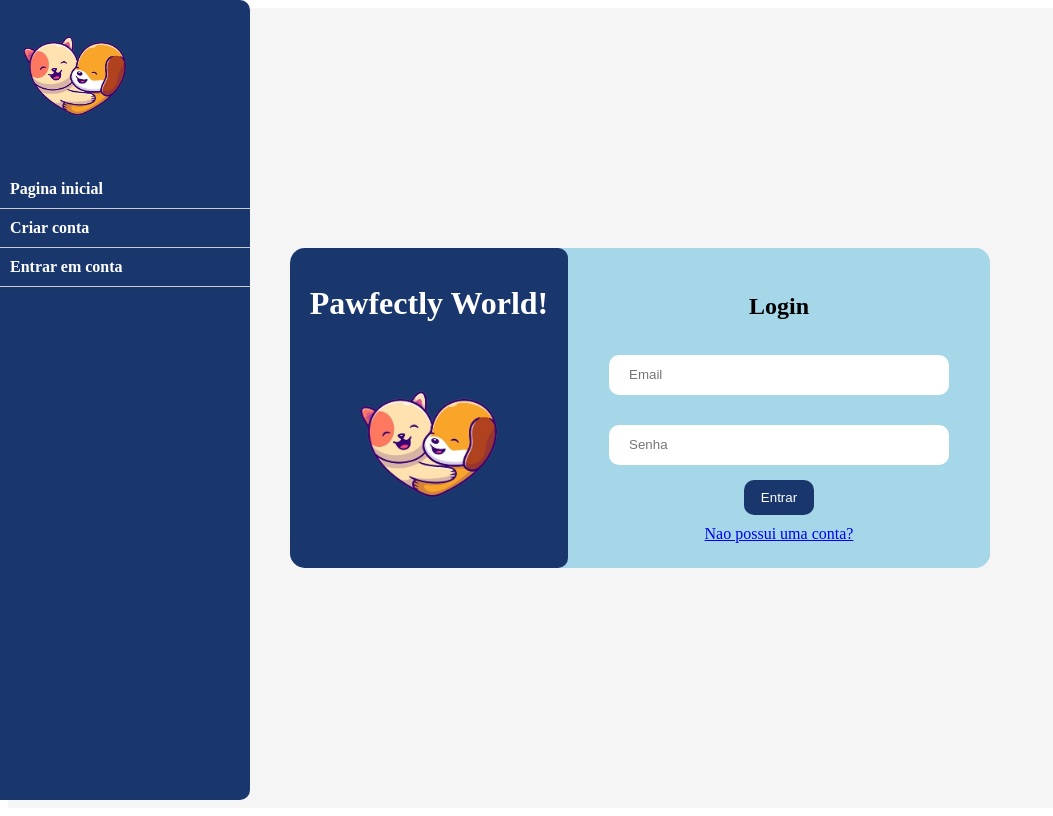
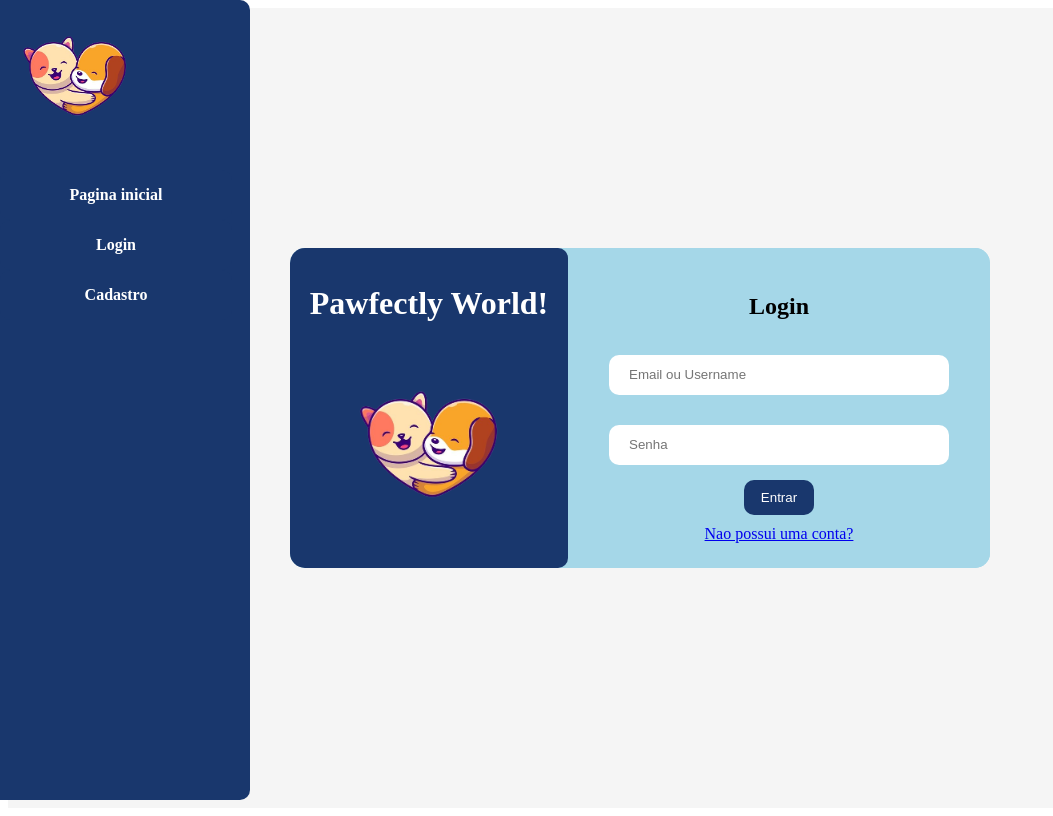
Before and after one commit to yJoaozinho/TCC-JOAO, a Next.js app in the folder pawfectly-world/: page /login in a window 1280 px wide. Shown: the whole page, without its empty margins (0-1053 px from the left). Built offline with nearby package versions, Linux system fonts and the light colour scheme.

Commit message:
Segundo commit, com a autenticacao de login quase pronta

```diff
--- a/pawfectly-world/package.json
+++ b/pawfectly-world/package.json
@@ -10,6 +10,7 @@
   },
   "dependencies": {
     "next": "13.4.9",
+    "next-auth": "^4.23.1",
     "react": "18.2.0",
     "react-dom": "18.2.0"
   }
--- a/pawfectly-world/pages/cadastro.js
+++ b/pawfectly-world/pages/cadastro.js
@@ -5,6 +5,7 @@ import Button from '../src/components/button/button'
 import Link from 'next/link'
 import Logo from "../src/components/logo/logo"
 import SideBar from '../src/components/sideBar/sideBar'
+import { useState } from 'react';
 
 export default function CadastroPage() {
     return(
@@ -22,7 +23,7 @@ export default function CadastroPage() {
                 <div className={styles.cardLogin}>
                     <h3> Cadastro </h3>
                     <form className={styles.form}>
-                        <Input type = "text" placeholder = "Seu nome"/>
+                        <Input type = "text" placeholder = "Seu username"/>
                         <Input type = "email" placeholder = "Seu email"/>
                         <Input type = "password" placeholder = "Sua senha"/>
 
--- a/pawfectly-world/pages/login.js
+++ b/pawfectly-world/pages/login.js
@@ -5,8 +5,30 @@ import Button from '../src/components/button/button'
 import Link from "next/link"
 import Logo from "../src/components/logo/logo"
 import SideBar from "../src/components/sideBar/sideBar"
+import { useState } from 'react';
+import { signIn } from 'next-auth/react';
+
+
 
 export default function LoginPage() {
+
+    const [username, setUsername] = useState('');
+    const [password, setPassword] = useState('');
+
+    const handleSubmit = async (e) => {
+    e.preventDefault();
+
+    const result = await signIn('credentials', {
+      username,
+      password,
+      callbackUrl: '/dashboard'
+    });
+
+    if (result?.error) {
+
+    }
+  };
+
     return(
         <div className={styles.background}>
             <SideBar/>
@@ -19,10 +41,10 @@ export default function LoginPage() {
 
                 <div className={styles.cardLogin}>
                     <h2> Login </h2>
-                    <form className={styles.form}>
-                        <Input type = "text" placeholder = "Email"/>
-                        <Input type = "password" placeholder = "Senha"/>
-                        <Button> Entrar</Button>
+                    <form className={styles.form} onSubmit={handleSubmit} >
+                        <Input type = "text" placeholder = "Email ou Username" value={username} onChange={(e) => setUsername(e.target.value)}/>
+                        <Input type = "password" placeholder = "Senha" value={password} onChange={(e) => setPassword(e.target.value)}/>
+                        <Button type ="submit"> Entrar</Button>
                     </form>
                     <Link className={styles.link} href='/cadastro'>Nao possui uma conta?</Link>
                 </div>
--- a/pawfectly-world/src/components/sideBar/sideBar.js
+++ b/pawfectly-world/src/components/sideBar/sideBar.js
@@ -9,16 +9,9 @@ export default function SideBar () {
           <Logo h= "150" w="150" />
 
           <ul className={Styles.ul}>
-            <li className={Styles.li}>
-              <SideBarItem link="/" text ="Pagina inicial"/>
-            </li>
-            <li className={Styles.li}>
-              <SideBarItem link="/cadastro" text ="Criar conta"/>
-            </li>
-            <li className={Styles.li}>
-              <SideBarItem link="/login" text ="Entrar em conta"/>
-            </li>
-
+          <SideBarItem link="/" text ="Pagina inicial"/>
+          <SideBarItem link="/login" text ="Login"/>
+          <SideBarItem link="/cadastro" text ="Cadastro"/>
 
           </ul>
 
--- a/pawfectly-world/src/components/sideBar/sideBar.module.css
+++ b/pawfectly-world/src/components/sideBar/sideBar.module.css
@@ -1,4 +1,5 @@
 .sidebar{
+
     flex: 0 0 auto;
     width: 250px;
     background-color:#19376D;
@@ -16,29 +17,30 @@
     font-weight: bold;
 }
 
-.ul {
-    list-style-type: none;
-    padding: 0;
-  }
+.buttonLink {
 
-.li {
-    padding: 10px;
-    border-bottom: 1px solid #ccc;
-  }
+  display: block;
+  width: 200px;
+  padding: 1rem;
+  background-color: #19376D;
+  color: #fff;
+  text-align: center;
+  text-decoration: none;
+  border: none;
+  border-radius: 10px;
+  transition: background-color 0.2s ease;
+}
 
+.buttonLink:hover {
+  background-color: #2980b9; /* Cor de fundo do botão ao passar o mouse */
+}
 
-.li:hover {
-    background-color: #f0f0f0;
-    color: #19376D;
-    border-radius: 10px;
-  }
+.ul{
+  list-style: none;
+  padding: 0;
+}
 
-.link{
-  text-decoration: none;
-  color: #ffffff;
+.logo{
+  position: center;
 
 }
-
-.link:hover{
-  color: #19376D;
-}
--- a/pawfectly-world/src/components/sideBar/sideBarItem.js
+++ b/pawfectly-world/src/components/sideBar/sideBarItem.js
@@ -5,8 +5,8 @@ export default function sideBarItem (props){
 
     const { link, text } = props;
     return(
-        <div>
-            <Link className={Styles.link}href={props.link}>{props.text}</Link>
-        </div>
+        <li className={Styles.sideBarItem}>
+            <Link className={Styles.buttonLink}href={props.link}>{props.text}</Link>
+        </li>
     )
 }
```
Also changed, not shown: pawfectly-world/pages/api/auth/[...nextauth].js (added, +29 -0 lines), 1 other file (tests, documents, lock files or other folders).
